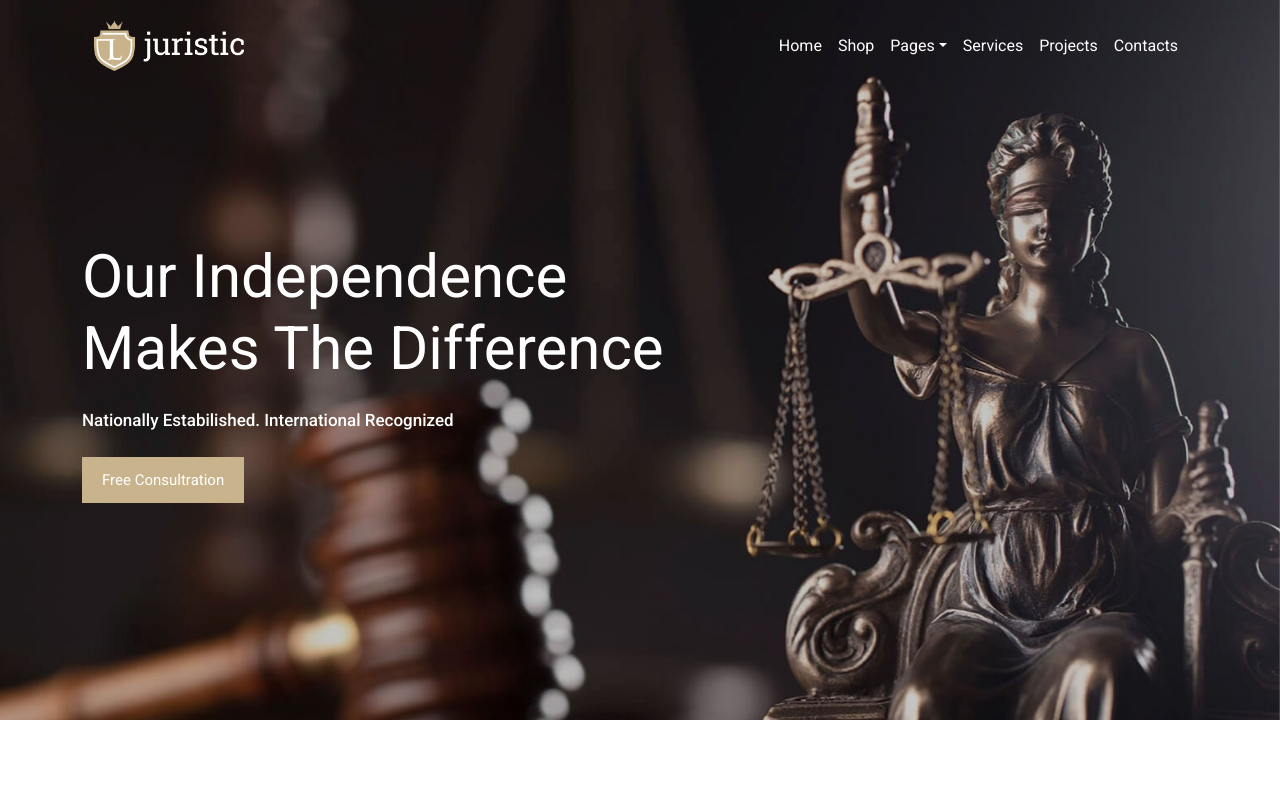
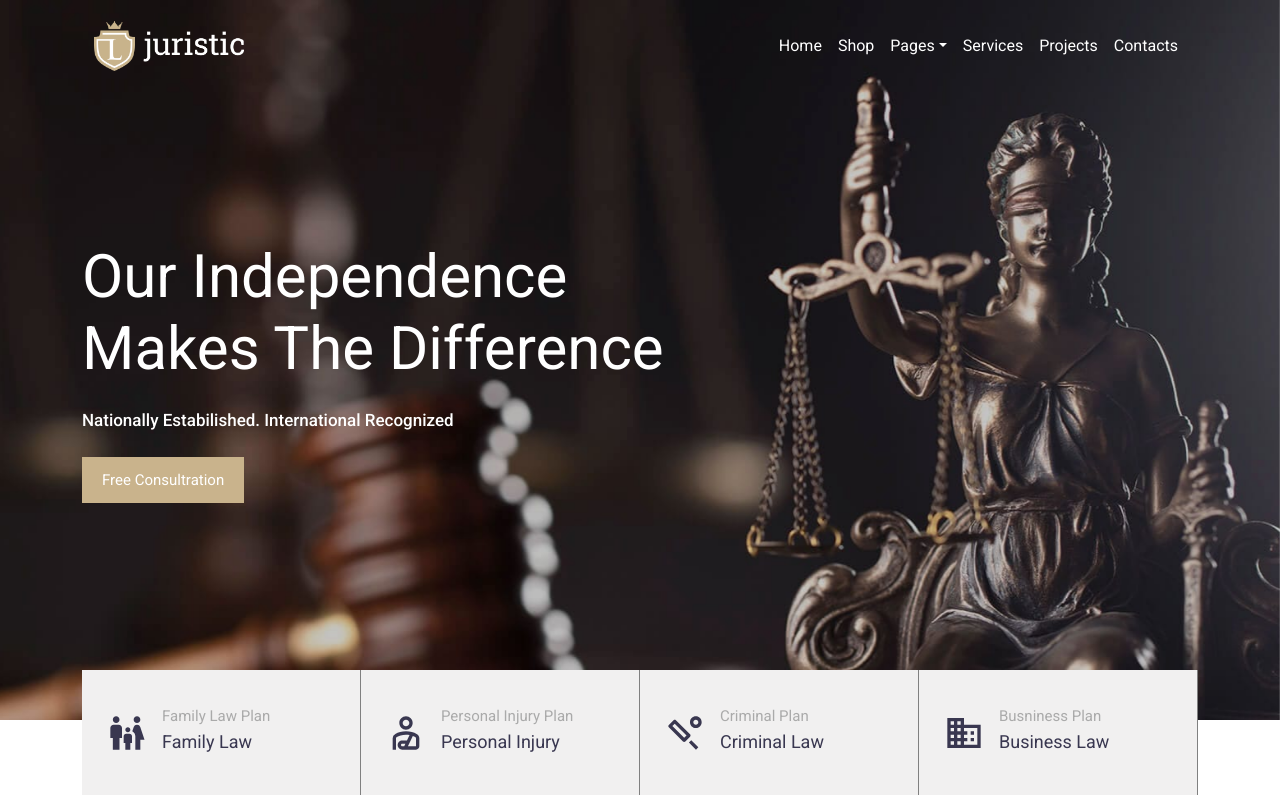
Before and after one commit to ashadul-mridha/juristic-lawyer, a Next.js app: page / in a window 1280 px wide. Built offline with nearby package versions, Linux system fonts and the light colour scheme.

Commit message:
law plan added

```diff
--- /dev/null
+++ b/components/LawPlan.jsx
@@ -0,0 +1,91 @@
+import React from 'react';
+import { MdBusiness, MdFamilyRestroom, MdOutlinePersonalInjury, MdOutlineSportsCricket, MdSportsCricket } from "react-icons/md";
+
+const LawPlan = () => {
+    return (
+      <div className="lawPlan">
+        <style jsx>{`
+          .lawPlan {
+            margin-top: -50px;
+          }
+          .lawPlan__item {
+            display: flex;
+            justify-content: start;
+            align-items: center;
+            background-color: #f1f0f0;
+            padding: 35px 10px;
+            border-right: 0.5px solid gray;
+          }
+          .lawPlan__item__logo {
+            margin: 0px 15px;
+          }
+          .lawPlan__item__content p {
+            margin: 0px;
+            font-size: 15px;
+            font-weight: 400;
+            color: #aaa;
+            text-transform: capitalize;
+            font-family: "Roboto", sans-serif;
+          }
+          .lawPlan__item__content h6 {
+            font-size: 18px;
+            font-weight: 400;
+            color: #393750;
+            margin-top: 3px;
+            text-transform: capitalize;
+            font-family: "Roboto", sans-serif;
+          }
+        `}</style>
+        <div className="container">
+          <div className="row g-0">
+            <div className="col-lg-3">
+              <div className="lawPlan__item">
+                <div className="lawPlan__item__logo">
+                  <MdFamilyRestroom size={40} color="#393750" />
+                </div>
+                <div className="lawPlan__item__content">
+                  <p>Family Law Plan</p>
+                  <h6>Family Law</h6>
+                </div>
+              </div>
+            </div>
+            <div className="col-lg-3">
+              <div className="lawPlan__item">
+                <div className="lawPlan__item__logo">
+                  <MdOutlinePersonalInjury size={40} color="#393750" />
+                </div>
+                <div className="lawPlan__item__content">
+                  <p>Personal Injury Plan</p>
+                  <h6>Personal Injury</h6>
+                </div>
+              </div>
+            </div>
+            <div className="col-lg-3">
+              <div className="lawPlan__item">
+                <div className="lawPlan__item__logo">
+                  <MdOutlineSportsCricket size={40} color="#393750" />
+                </div>
+                <div className="lawPlan__item__content">
+                  <p>Criminal Plan</p>
+                  <h6>Criminal Law</h6>
+                </div>
+              </div>
+            </div>
+            <div className="col-lg-3">
+              <div className="lawPlan__item">
+                <div className="lawPlan__item__logo">
+                  <MdBusiness size={40} color="#393750" />
+                </div>
+                <div className="lawPlan__item__content">
+                  <p>Busniness Plan</p>
+                  <h6>Business Law</h6>
+                </div>
+              </div>
+            </div>
+          </div>
+        </div>
+      </div>
+    );
+};
+
+export default LawPlan;
--- a/package.json
+++ b/package.json
@@ -13,7 +13,8 @@
     "next": "12.2.4",
     "react": "18.2.0",
     "react-bootstrap": "^2.5.0",
-    "react-dom": "18.2.0"
+    "react-dom": "18.2.0",
+    "react-icons": "^4.4.0"
   },
   "devDependencies": {
     "eslint": "8.21.0",
--- a/pages/index.js
+++ b/pages/index.js
@@ -1,10 +1,12 @@
 import HeroSection from "../components/HeroSection";
+import LawPlan from "../components/LawPlan";
 
 
 export default function Home() {
   return (
     <>
       <HeroSection />
+      <LawPlan />
     </>
   )
 }
--- a/styles/globals.css
+++ b/styles/globals.css
@@ -37,6 +37,7 @@ a {
   background-color: transparent;
   position: fixed;
   top: 0;
+  color: #393750;
   /* padding: 20px 0px; */
 }
 
```
Also changed, not shown: 1 other file (tests, documents, lock files or other folders).
